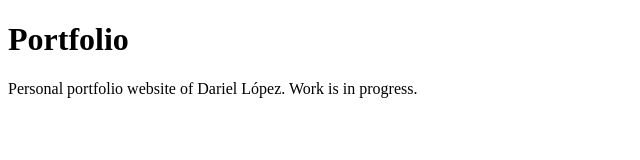
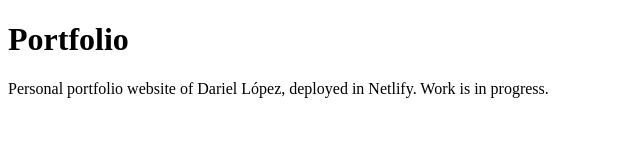
Before and after one commit to ESDariel/portfoliod, a plain HTML site: page index.html in a window 1280 px wide. Shown: the whole page, without its empty margins (0-640 px from the left). Drawn offline with Linux system fonts and the light colour scheme.

Commit message:
updating html

```diff
--- a/index.html
+++ b/index.html
@@ -8,6 +8,6 @@
 </head>
 <body>
   <h1>Portfolio</h1>
-    <p>Personal portfolio website of Dariel López. Work is in progress.</p>
+    <p>Personal portfolio website of Dariel López, deployed in Netlify. Work is in progress.</p>
 </body>
 </html>
```
